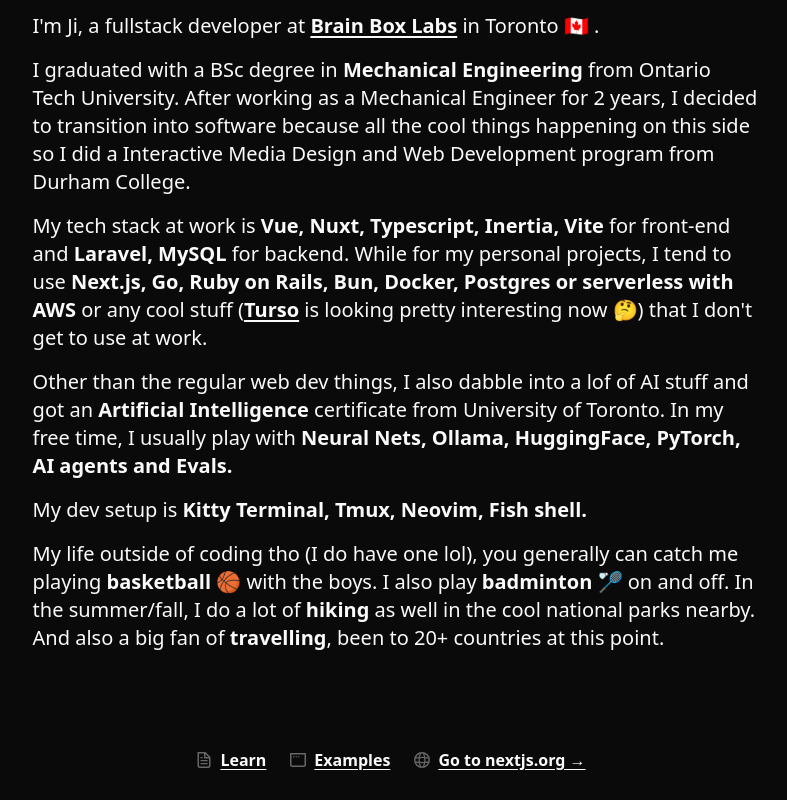
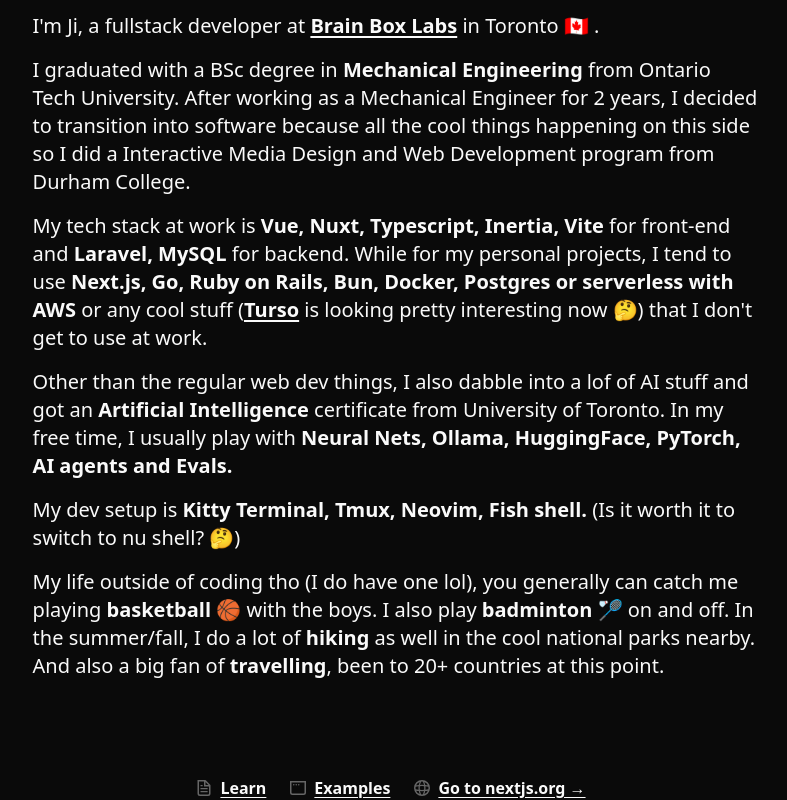
Before and after one commit to JiCui1/portfolio-v1, a Next.js app: page / in a window 1280 px wide. Shown: the part 1044-1844 px from the top of the page, without its empty margins (249-1036 px from the left). Before the commit the page ends 1816 px from the top, so only its background shows below. Built offline with nearby package versions, Linux system fonts and the light colour scheme; a web font is replaced by a local one.

Commit message:
updated copy

```diff
--- a/app/page.tsx
+++ b/app/page.tsx
@@ -31,7 +31,7 @@
               <p className="">I graduated with a BSc degree in <strong>Mechanical Engineering</strong> from  Ontario Tech University. After working as a Mechanical Engineer for 2 years, I decided to transition into software because all the cool things happening on this side so I did a Interactive Media Design and Web Development program from Durham College.</p>
               <p className="">My tech stack at work is <strong>Vue, Nuxt, Typescript, Inertia, Vite</strong> for front-end and <strong>Laravel, MySQL</strong> for backend. While for my personal projects, I tend to use <strong>Next.js, Go, Ruby on Rails, Bun, Docker, Postgres or serverless with AWS</strong> or any cool stuff (<a href="https://turso.tech" target="_blank">Turso</a> is looking pretty interesting now 🤔) that I don&apos;t get to use at work.</p>
               <p className="">Other than the regular web dev things, I also dabble into a lof of AI stuff and got an <strong>Artificial Intelligence</strong> certificate from University of Toronto. In my free time, I usually play with <strong>Neural Nets, Ollama, HuggingFace, PyTorch, AI agents and Evals.</strong></p>
-              <p className="">My dev setup is <strong>Kitty Terminal, Tmux, Neovim, Fish shell.</strong></p>
+              <p className="">My dev setup is <strong>Kitty Terminal, Tmux, Neovim, Fish shell.</strong> (Is it worth it to switch to nu shell? 🤔)</p>
               <p className="">My life outside of coding tho (I do have one lol), you generally can catch me playing <strong>basketball 🏀</strong> with the boys. I also play <strong>badminton 🏸</strong> on and off. In the summer/fall, I do a lot of <strong>hiking</strong> as well in the cool national parks nearby. And also a big fan of <strong>travelling</strong>, been to 20+ countries at this point.</p>
             </div>
         </section>
```
